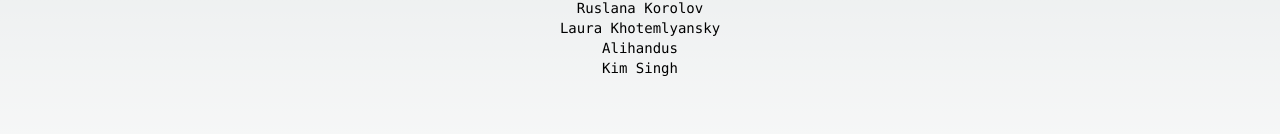
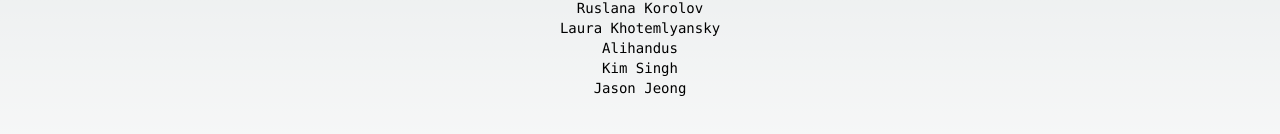
Before and after one commit to webimpactuw/week4github, a Next.js app: page / in a window 1280 px wide. Shown: the part 486-620 px from the top of the page. Built offline with nearby package versions, Linux system fonts and the light colour scheme.

Commit message:
Added name

```diff
--- a/app/names.js
+++ b/app/names.js
@@ -18,6 +18,7 @@ const names = [
     "Laura Khotemlyansky",
     "Alihandus",
     "Kim Singh",
+    "Jason Jeong",
 ];
 
 export default names;
```
